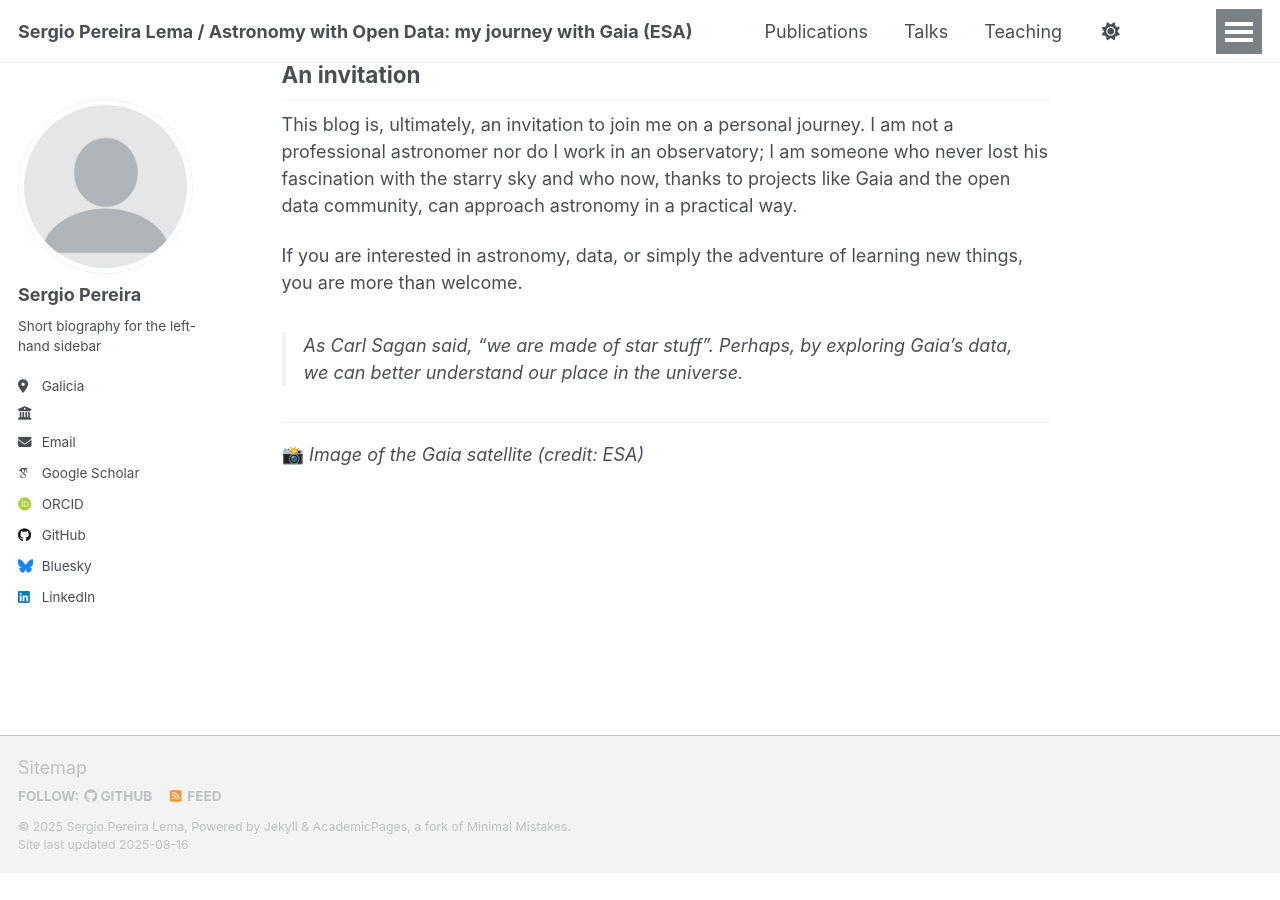
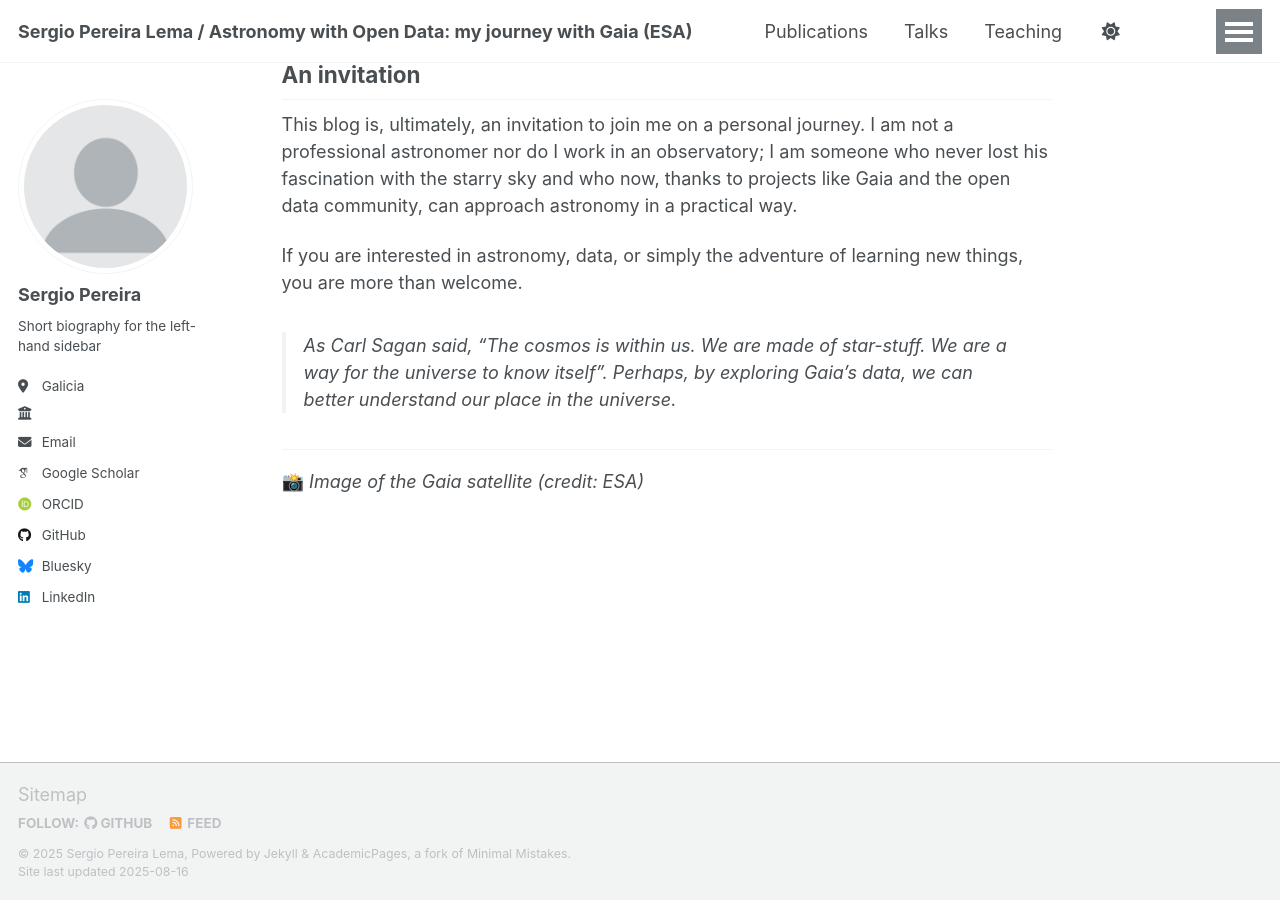
Before and after one commit to SergioPereiraLema/sergiopereiralema.github.io, a Jekyll site: the page built from _pages/about-en.md, in a window 1280 px wide and 900 px high, scrolled down 2184 px. Built offline with Jekyll 4.4.1, drawn with Linux system fonts in a browser that asks for light colours; some web fonts are replaced; a script that is not in the unit is left out; before the commit the page ends 3057 px from its top, so only the background shows below that.

Commit message:
Update about-en.md

```diff
--- a/_pages/about-en.md
+++ b/_pages/about-en.md
@@ -61,7 +61,7 @@ This blog is, ultimately, an invitation to join me on a personal journey. I am n
 
 If you are interested in astronomy, data, or simply the adventure of learning new things, you are more than welcome.
 
-> As Carl Sagan said, *“we are made of star stuff”*. Perhaps, by exploring Gaia's data, we can better understand our place in the universe.
+> As Carl Sagan said, *"The cosmos is within us. We are made of star-stuff. We are a way for the universe to know itself”*. Perhaps, by exploring Gaia's data, we can better understand our place in the universe.
 
 ---
 
```
